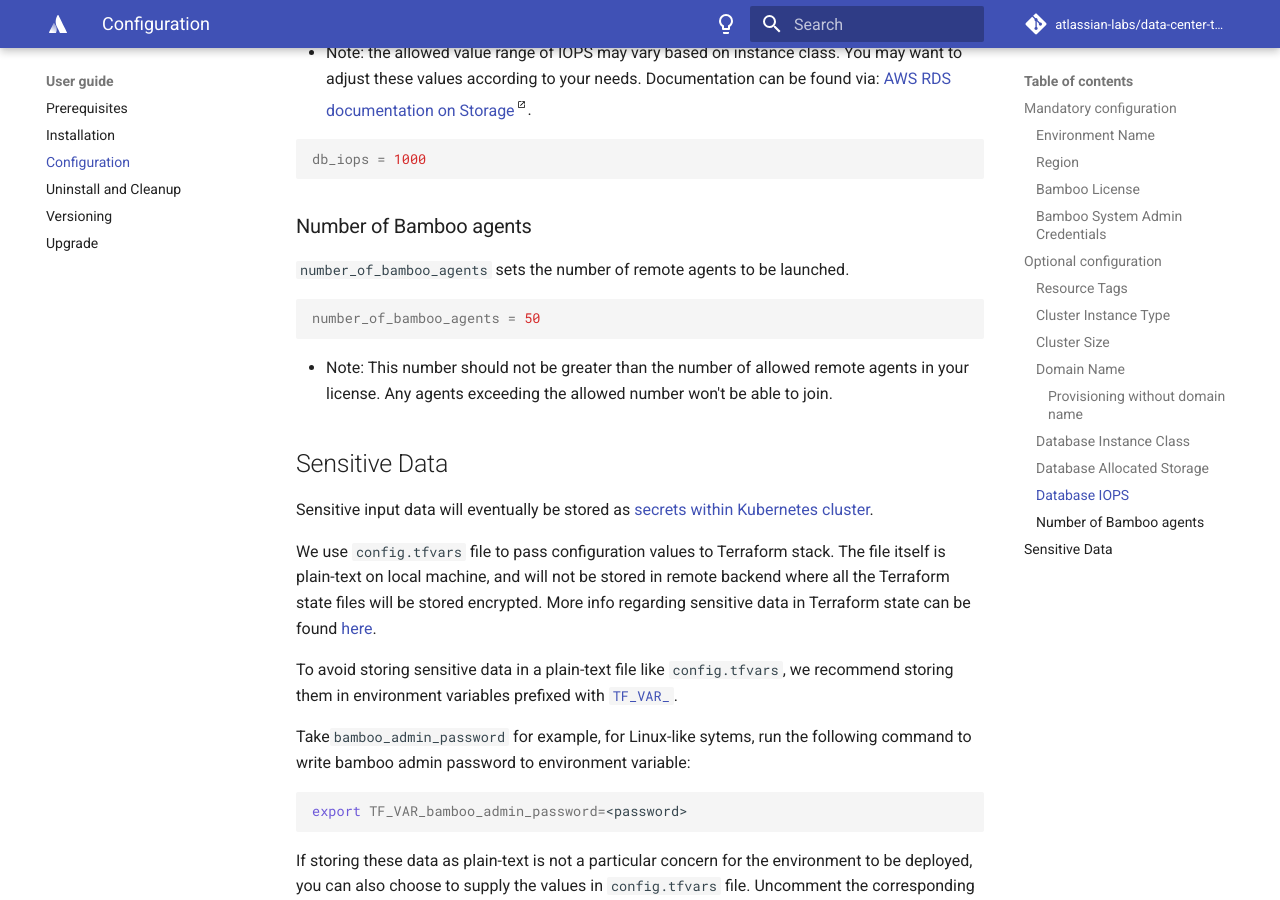
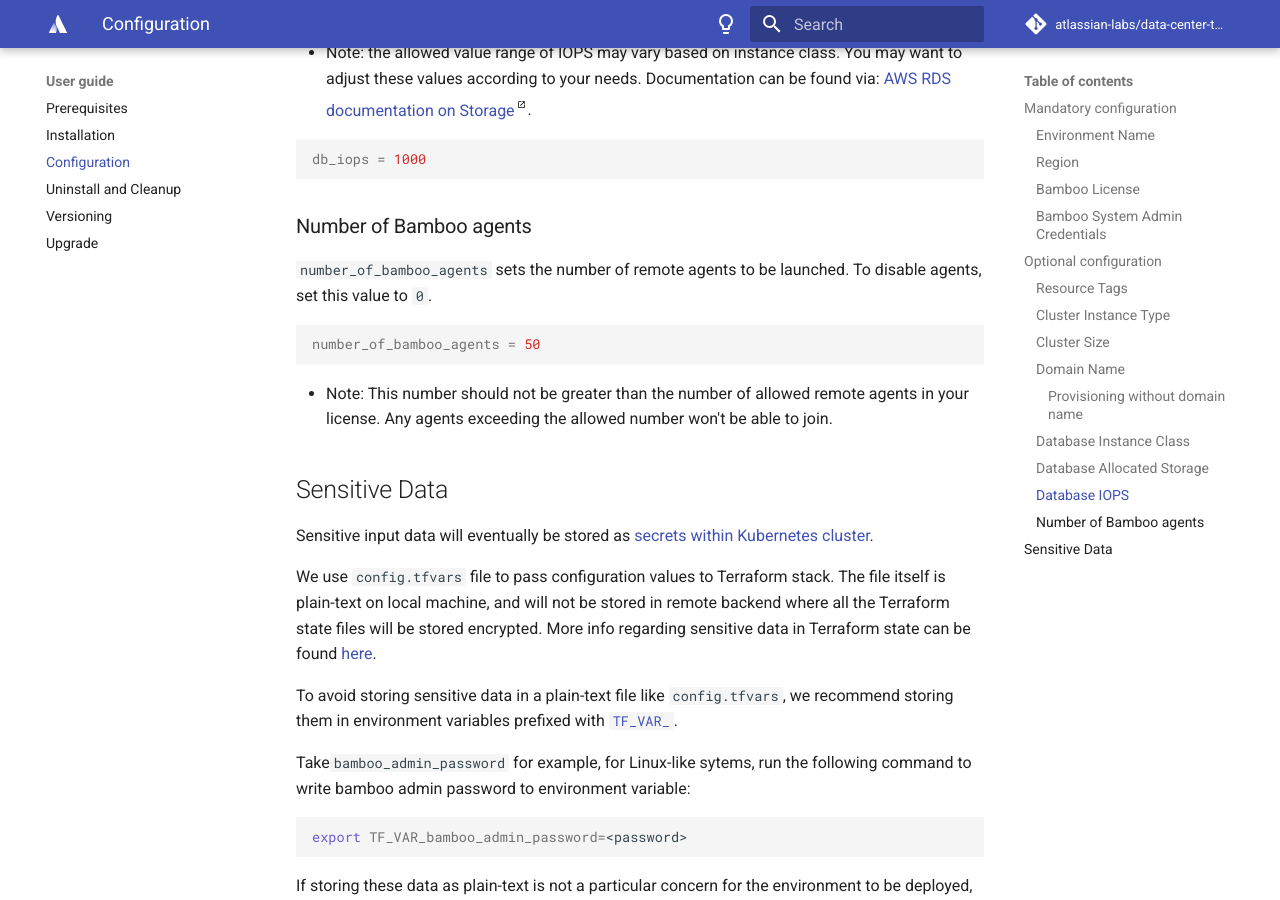
Before and after one commit to atlassian-labs/data-center-terraform, an MkDocs documentation site: the page built from docs/docs/userguide/CONFIGURATION.md, in a window 1280 px wide and 900 px high, scrolled down 4627 px. Built offline with MkDocs 1.6.1 and Material for MkDocs 9.7.7, drawn with Linux system fonts in a browser that asks for light colours; comment, search, counter and statistics services are not loaded.

Commit message:
TFKUBE-160: Updated CONFIGURATION docs.

````diff
--- a/docs/docs/userguide/CONFIGURATION.md
+++ b/docs/docs/userguide/CONFIGURATION.md
@@ -195,7 +195,7 @@
 ```
 
 ### Number of Bamboo agents
-`number_of_bamboo_agents` sets the number of remote agents to be launched.
+`number_of_bamboo_agents` sets the number of remote agents to be launched. To disable agents, set this value to `0`.
 
 ```terraform
 number_of_bamboo_agents = 50
````
